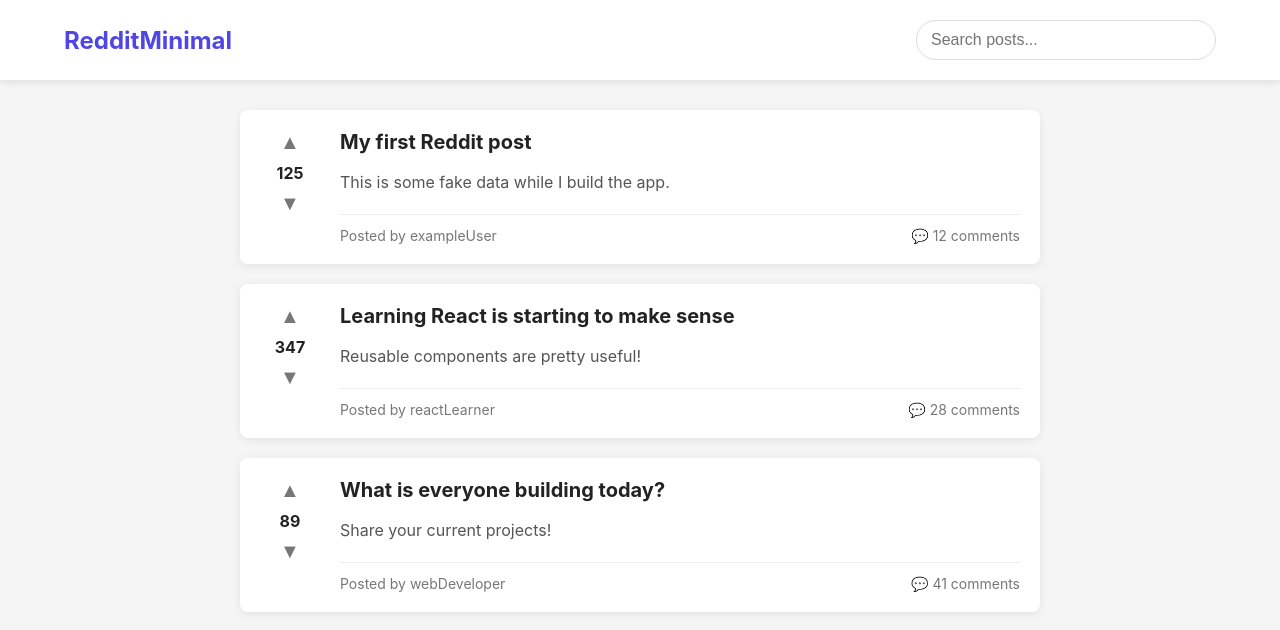
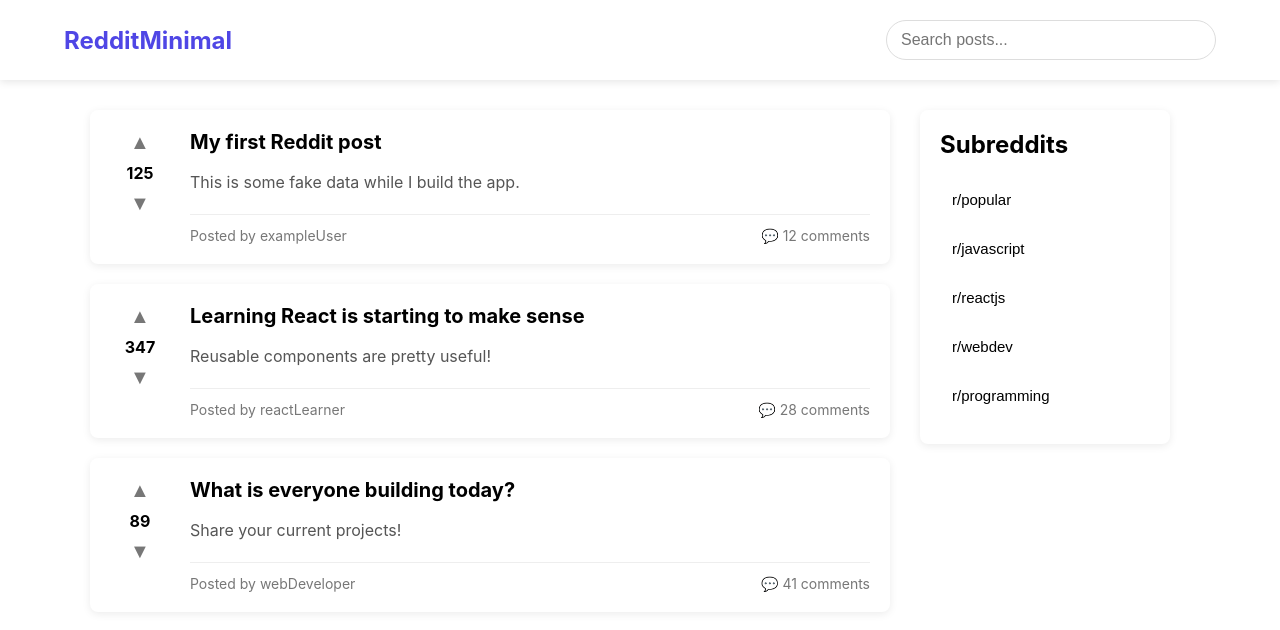
Before and after one commit to ThomasEarll-Shand/Reddit-Client, a React (Create React App) app: page / in a window 1280 px wide. Shown: the top 630 px of the page. Built offline with nearby package versions, Linux system fonts and the light colour scheme.

Commit message:
Added redux and deleted fake posts

```diff
--- a/src/App.css
+++ b/src/App.css
@@ -1,16 +1,19 @@
-* {
-  box-sizing: border-box;
-}
+.content {
+  display: grid;
+  grid-template-columns: minmax(0, 800px) 250px;
+  gap: 30px;
 
-body {
-  margin: 0;
-  background-color: #f5f5f5;
-  font-family: Arial, Helvetica, sans-serif;
-  color: #222;
+  width: 90%;
+  max-width: 1100px;
+  margin: 30px auto;
 }
 
 main {
-  width: 90%;
-  max-width: 800px;
-  margin: 30px auto;
+  min-width: 0;
 }
+
+@media (max-width: 800px) {
+  .content {
+    grid-template-columns: 1fr;
+  }
+}
--- a/src/App.js
+++ b/src/App.js
@@ -1,40 +1,18 @@
 import React, { useState } from 'react';
 import './App.css';
+import { useSelector } from 'react-redux';
 import Header from './components/Header/Header';
 import Post from './components/Post/Post';
+import SubredditList from './components/SubredditList/SubredditList';
 
 
-const fakePosts = [
-  {
-    id: 1,
-    title: 'My first Reddit post',
-    body: 'This is some fake data while I build the app.',
-    author: 'exampleUser',
-    votes: 125,
-    comments: 12,
-  },
-  {
-    id: 2,
-    title: 'Learning React is starting to make sense',
-    body: 'Reusable components are pretty useful!',
-    author: 'reactLearner',
-    votes: 347,
-    comments: 28,
-  },
-  {
-    id: 3,
-    title: 'What is everyone building today?',
-    body: 'Share your current projects!',
-    author: 'webDeveloper',
-    votes: 89,
-    comments: 41,
-  },
-];
+
 
 
 function App() {
   const [searchTerm, setSearchTerm] = useState('');
-  const filteredPosts = fakePosts.filter((post) => {
+  const posts = useSelector((state) => state.posts.posts);
+  const filteredPosts = posts.filter((post) => {
     const searchText = searchTerm.toLowerCase();
 
     return (
@@ -42,6 +20,7 @@ function App() {
       post.body.toLowerCase().includes(searchText)
     );
   });
+
   return (
     <div className="App">
       <Header
@@ -49,10 +28,12 @@ function App() {
         setSearchTerm={setSearchTerm}
       />
 
+      <div className="content">
         <main>
           {filteredPosts.map((post) => (
             <Post
               key={post.id}
+              id={post.id}
               title={post.title}
               body={post.body}
               author={post.author}
@@ -61,6 +42,9 @@ function App() {
             />
           ))}
         </main>
+
+        <SubredditList />
+      </div>
     </div>
   );
 }
--- a/src/app/store.js
+++ b/src/app/store.js
@@ -1,5 +1,8 @@
 import { configureStore } from '@reduxjs/toolkit';
+import postsReducer from '../features/posts/postsSlice';
 
 export const store = configureStore({
-  reducer: {},
+  reducer: {
+    posts: postsReducer,
+  },
 });
--- a/src/components/Post/Post.js
+++ b/src/components/Post/Post.js
@@ -1,13 +1,16 @@
 import React from 'react';
 import './Post.css';
+import { useDispatch } from 'react-redux';
+import { upvotePost, downvotePost } from '../../features/posts/postsSlice';
 
-function Post({ title, body, author, votes, comments }) {
+function Post({ id, title, body, author, votes, comments }) {
+    const dispatch = useDispatch();
   return (
     <article className="post">
       <div className="post-votes">
-        <button>▲</button>
+        <button onClick={() => dispatch(upvotePost(id))}>▲</button>
         <p>{votes}</p>
-        <button>▼</button>
+        <button onClick={() => dispatch(downvotePost(id))}>▼</button>
       </div>
 
       <div className="post-content">
--- /dev/null
+++ b/src/components/SubredditList/SubredditList.css
@@ -0,0 +1,31 @@
+.subreddit-list {
+  background-color: white;
+  padding: 20px;
+  border-radius: 8px;
+  box-shadow: 0 2px 8px rgba(0, 0, 0, 0.08);
+  height: fit-content;
+}
+
+.subreddit-list h2 {
+  margin-top: 0;
+}
+
+.subreddit-list button {
+  display: block;
+  width: 100%;
+
+  padding: 12px;
+  margin-bottom: 8px;
+
+  background: none;
+  border: none;
+  border-radius: 6px;
+
+  text-align: left;
+  font-size: 15px;
+  cursor: pointer;
+}
+
+.subreddit-list button:hover {
+  background-color: #f2f2f2;
+}
--- /dev/null
+++ b/src/components/SubredditList/SubredditList.js
@@ -0,0 +1,26 @@
+import React from 'react';
+import './SubredditList.css';
+
+function SubredditList() {
+  const subreddits = [
+    'popular',
+    'javascript',
+    'reactjs',
+    'webdev',
+    'programming',
+  ];
+
+  return (
+    <aside className="subreddit-list">
+      <h2>Subreddits</h2>
+
+      {subreddits.map((subreddit) => (
+        <button key={subreddit}>
+          r/{subreddit}
+        </button>
+      ))}
+    </aside>
+  );
+}
+
+export default SubredditList;
--- /dev/null
+++ b/src/features/posts/postsSlice.js
@@ -0,0 +1,59 @@
+import { createSlice } from '@reduxjs/toolkit';
+
+const initialState = {
+  posts: [
+    {
+      id: 1,
+      title: 'My first Reddit post',
+      body: 'This is some fake data while I build the app.',
+      author: 'exampleUser',
+      votes: 125,
+      comments: 12,
+    },
+    {
+      id: 2,
+      title: 'Learning React is starting to make sense',
+      body: 'Reusable components are pretty useful!',
+      author: 'reactLearner',
+      votes: 347,
+      comments: 28,
+    },
+    {
+      id: 3,
+      title: 'What is everyone building today?',
+      body: 'Share your current projects!',
+      author: 'webDeveloper',
+      votes: 89,
+      comments: 41,
+    },
+  ],
+};
+
+const postsSlice = createSlice({
+  name: 'posts',
+  initialState,
+  reducers: {
+  upvotePost: (state, action) => {
+    const post = state.posts.find(
+      (post) => post.id === action.payload
+    );
+
+    if (post) {
+      post.votes += 1;
+    }
+  },
+
+  downvotePost: (state, action) => {
+    const post = state.posts.find(
+      (post) => post.id === action.payload
+    );
+
+    if (post) {
+      post.votes -= 1;
+    }
+  },
+}
+});
+
+export const { upvotePost, downvotePost } = postsSlice.actions;
+export default postsSlice.reducer;
```
Lines whose indentation alone changed are shown as unchanged.
